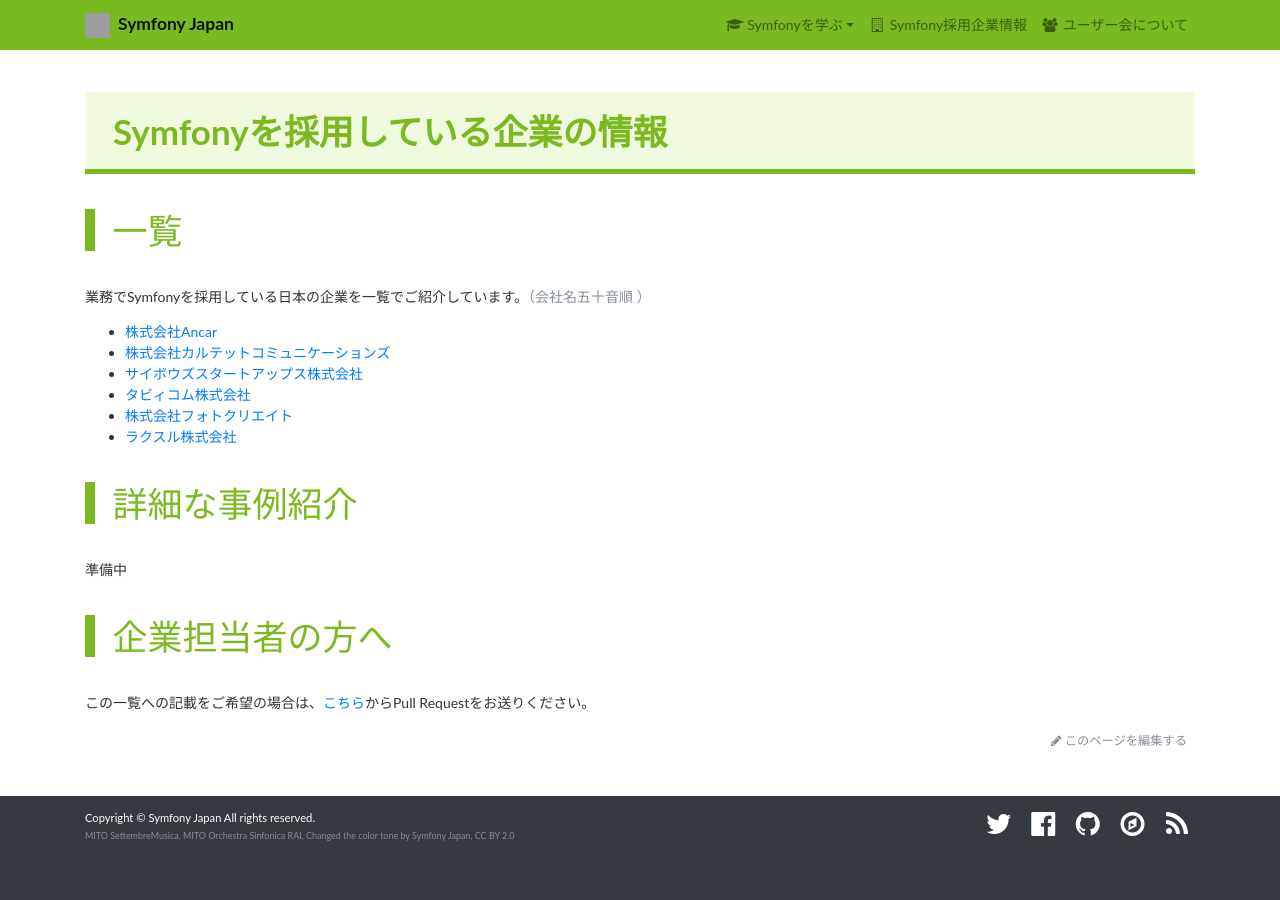
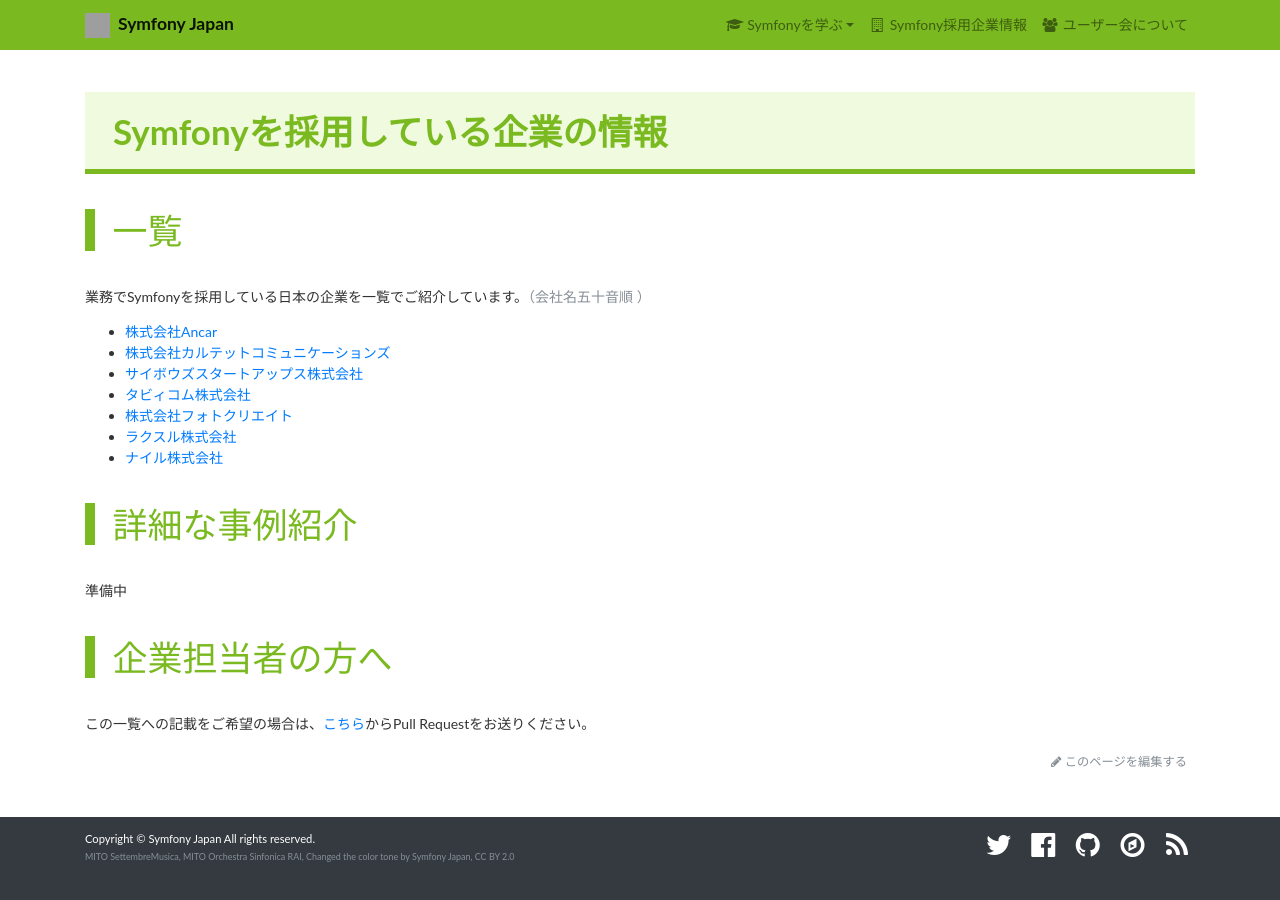
Before and after one commit to symfony-japan/symfony-japan.github.io, a Jekyll site: the page built from _pages/companies.md, in a window 1280 px wide. Built offline with Jekyll 4.4.1, drawn with Linux system fonts in a browser that asks for light colours; nearby versions of some CDN libraries; grey boxes are pictures that could not be loaded.

Commit message:
Symfonyを採用している企業のリストに「ナイル株式会社」を追加
花井さんとやりとりをさせていただき、弊社の名前を掲載させていただくことになりました。
どうぞよろしくお願いします。

```diff
--- a/_pages/companies.md
+++ b/_pages/companies.md
@@ -14,6 +14,7 @@
 * [タビィコム株式会社](https://tavii.co.jp/)
 * [株式会社フォトクリエイト](https://www.photocreate.co.jp/)
 * [ラクスル株式会社](https://corp.raksul.com/)
+* [ナイル株式会社](http://nyle.co.jp/)
 
 # 詳細な事例紹介
 
```
